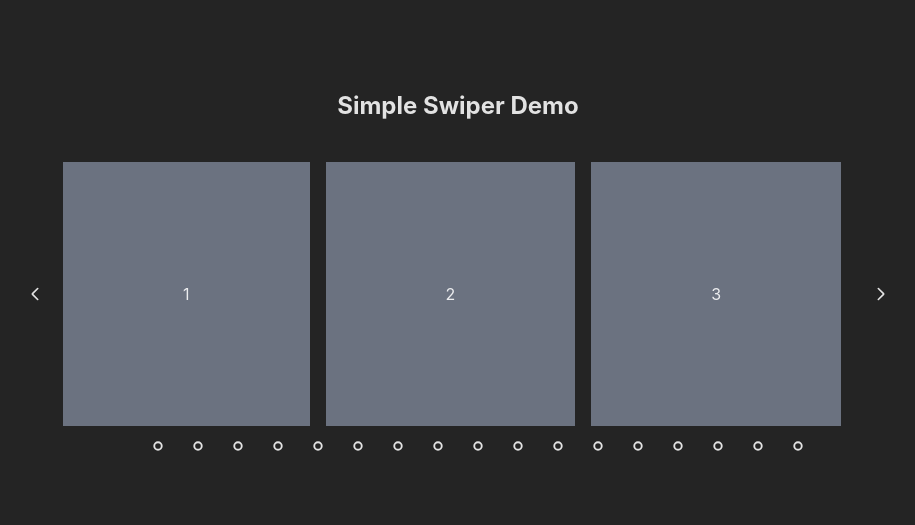
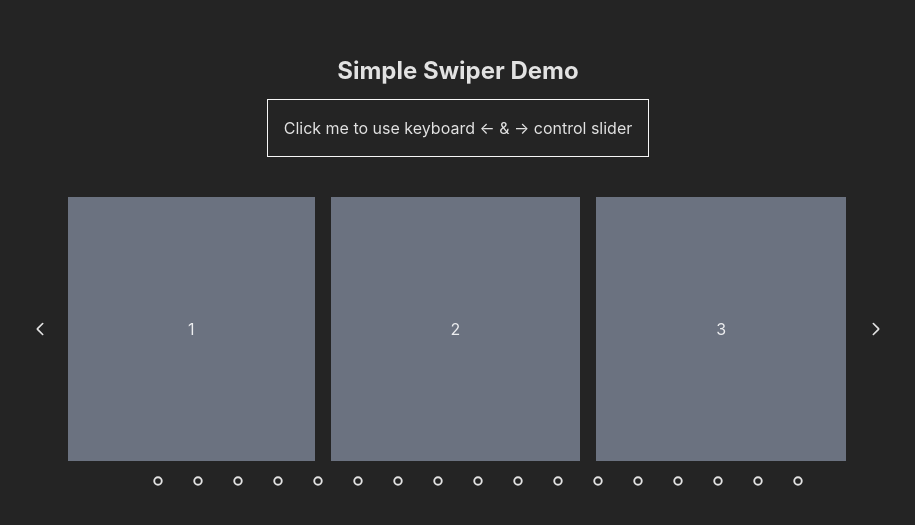
Before and after one commit to Rock070/vue-simple-swiper, a Vue app: page / in a window 1280 px wide. Shown: the part 119-644 px from the top of the page, without its empty margins (182-1097 px from the left). Built offline with nearby package versions, Linux system fonts and the light colour scheme; some icons are missing.

Commit message:
feat: keydown switch swiper

```diff
--- a/src/App.vue
+++ b/src/App.vue
@@ -1,4 +1,7 @@
 <script setup lang="ts">
+import { onMounted, onUnmounted, ref } from 'vue'
+import { useToggle } from '@vueuse/core'
+
 import Swiper from '@/components/Swiper.vue'
 import Block from '@/components/Block.vue'
 
@@ -8,17 +11,65 @@ const options = {
   perView: 3,
   gap: '10px',
 }
+
+const onFocusSwiper = () => {
+  const target = document.querySelector('.swiper-container') as HTMLElement
+  target?.focus()
+}
+
+const [isFocus, setFocus] = useToggle(false)
+const swiperRootRef = ref<InstanceType<typeof Swiper>>()
+
+const focusEvent = () => {
+  setFocus(true)
+}
+
+const blurEvent = () => {
+  setFocus(false)
+}
+
+onMounted(() => {
+  const target = document.querySelector('.swiper-container') as HTMLElement
+  target.addEventListener('focus', focusEvent)
+
+  target.addEventListener('blur', blurEvent)
+})
+
+onUnmounted(() => {
+  const target = document.querySelector('.swiper-container') as HTMLElement
+  target.removeEventListener('focus', focusEvent)
+
+  target.removeEventListener('blur', blurEvent)
+})
 </script>
 
 <template>
   <div>
-    <h1 class="font-bold text-2xl mb-10">
+    <div class="mb-10">
+      <h1 class="font-bold text-2xl mb-3">
         Simple Swiper Demo
       </h1>
-    <Swiper :items="items" :options="options">
+      <div class="space-y-4">
+        <button type="button" class="border-light-400 border border-solid p-4" @click="onFocusSwiper">
+          Click me to use keyboard  ← & →  control slider
+        </button>
+        <div v-if="isFocus">
+          Now use ← & → to change slider
+        </div>
+      </div>
+    </div>
+    <div class="swiper-outer">
+      <Swiper ref="swiperRootRef" :items="items" :options="options">
         <template #default="{ item }">
           <Block>{{ item + 1 }}</Block>
         </template>
       </Swiper>
     </div>
+  </div>
 </template>
+
+<style>
+.swiper-container:focus {
+  outline: orange 4px dashed;
+}
+</style>
--- a/src/components/Swiper.vue
+++ b/src/components/Swiper.vue
@@ -1,7 +1,7 @@
 <script setup lang="ts">
 import { Icon } from '@iconify/vue'
-import { computed, nextTick, onMounted, onUnmounted, reactive, ref } from 'vue'
-import { useIntersectionObserver, useScroll } from '@vueuse/core'
+import { computed, onMounted, onUnmounted, reactive, ref } from 'vue'
+import { useEventListener, useIntersectionObserver, useScroll, useThrottleFn } from '@vueuse/core'
 import type { UseScrollReturn } from '@vueuse/core'
 
 export interface SwiperOptions {
@@ -37,14 +37,12 @@ const pagination = reactive({
   current: 1,
   total: totalPages,
 })
+
 const scrollImpl = (index: number) => {
-  nextTick(() => {
-    const target = swiperRef.value?.children?.[index] as Element
+  const target = swiperRef.value?.children?.[index] as Element
 
-    if (target && target.scrollIntoView)
-
-      target?.scrollIntoView({ block: 'start', behavior: 'smooth', inline: 'start' })
-  })
+  if (target && target.scrollIntoView)
+    target.scrollIntoView({ inline: 'start' })
 }
 
 const onChangePagination = (page: number) => {
@@ -73,20 +71,22 @@ const { directions } = useScroll(swiperRef, {
       const targetPage = Math.abs(scrollEndPage.value - props.options.perView) + 1
       onChangePagination(targetPage)
     }
+
     scrollEndPage.value = null
     direction.value = null
   },
 })
 
-const onClickIcon = (type: 'left' | 'right') => {
+const goPage = (type: 'previous' | 'next') => {
   let index = 0
-  if (type === 'right') {
+
+  if (type === 'next') {
     if (pagination.current === totalPages.value)
       index = 1
     else
       index = pagination.current + 1
   }
-  else if (type === 'left') {
+  else if (type === 'previous') {
     if (pagination.current === 1)
       index = totalPages.value
     else
@@ -95,6 +95,8 @@ const onClickIcon = (type: 'left' | 'right') => {
 
   onChangePagination(index)
 }
+
+const onIconClick = useThrottleFn(goPage, 200)
 
 onMounted(() => {
   if (swiperSlideRefs.value) {
@@ -120,29 +122,47 @@ onMounted(() => {
     })
   }
 })
+
+const KEY_DOWN_PREVENT_KEY_CODE_LIST = ['Space', 'ArrowUp', 'ArrowDown', 'ArrowLeft', 'ArrowRight']
+
+useEventListener(swiperRef, 'keydown', useThrottleFn((e: KeyboardEvent) => {
+  if (KEY_DOWN_PREVENT_KEY_CODE_LIST.includes(e.code))
+    e.preventDefault()
+
+  if (e.code === 'ArrowRight')
+    goPage('next')
+
+  else if (e.code === 'ArrowLeft')
+    goPage('previous')
+}, 100))
+
+defineExpose({
+  swiperRef,
+})
 </script>
 
 <template>
   <div>
-    <!-- go left page -->
     <div class="flex items-center space-x-5">
-      <button type="button" @click="onClickIcon('left')">
+      <!-- go left page -->
+      <button type="button" @click="onIconClick('previous')">
         <Icon icon="material-symbols:arrow-back-ios-new-rounded" />
       </button>
       <!-- container -->
       <div
         ref="swiperRef"
-        class="shrink-0 w-[790px] overflow-x-auto flex space-x-4 swiper-container"
+        class="shrink-0 w-[780px] overflow-x-auto flex space-x-4 swiper-container"
+        tabindex="0"
       >
         <template v-for="(item, index) in items" :key="item">
-          <div ref="swiperSlideRefs" :data-index="index">
+          <div ref="swiperSlideRefs" :data-index="index" class="inline-block">
             <slot :index="index" :item="item" />
           </div>
         </template>
       </div>
 
       <!-- go right page -->
-      <button type="button" @click="onClickIcon('right')">
+      <button type="button" @click="onIconClick('next')">
         <Icon icon="material-symbols:arrow-forward-ios-rounded" />
       </button>
     </div>
@@ -161,6 +181,7 @@ onMounted(() => {
 .swiper-container {
   scroll-behavior: smooth;
   scroll-snap-type: x proximity;
+
 }
 
 .swiper-container > * {
```
Lines whose indentation alone changed are shown as unchanged.
